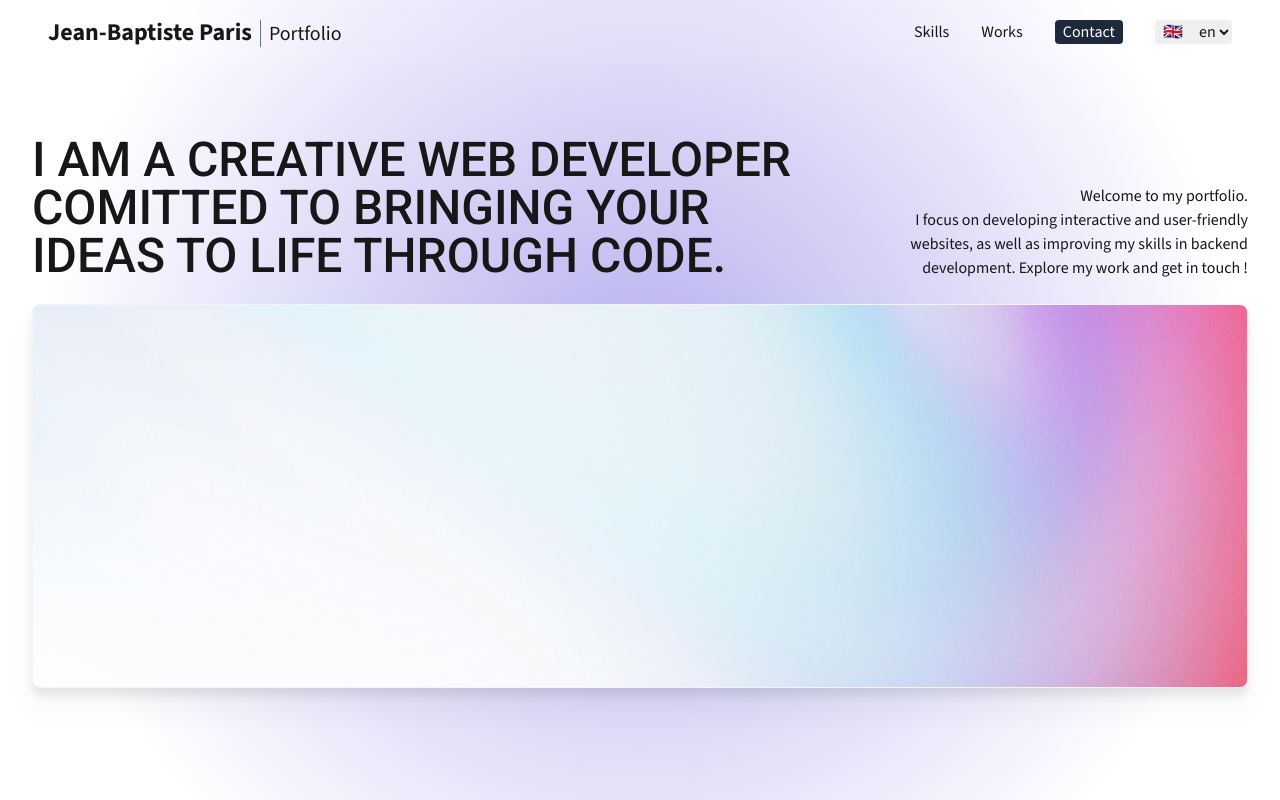
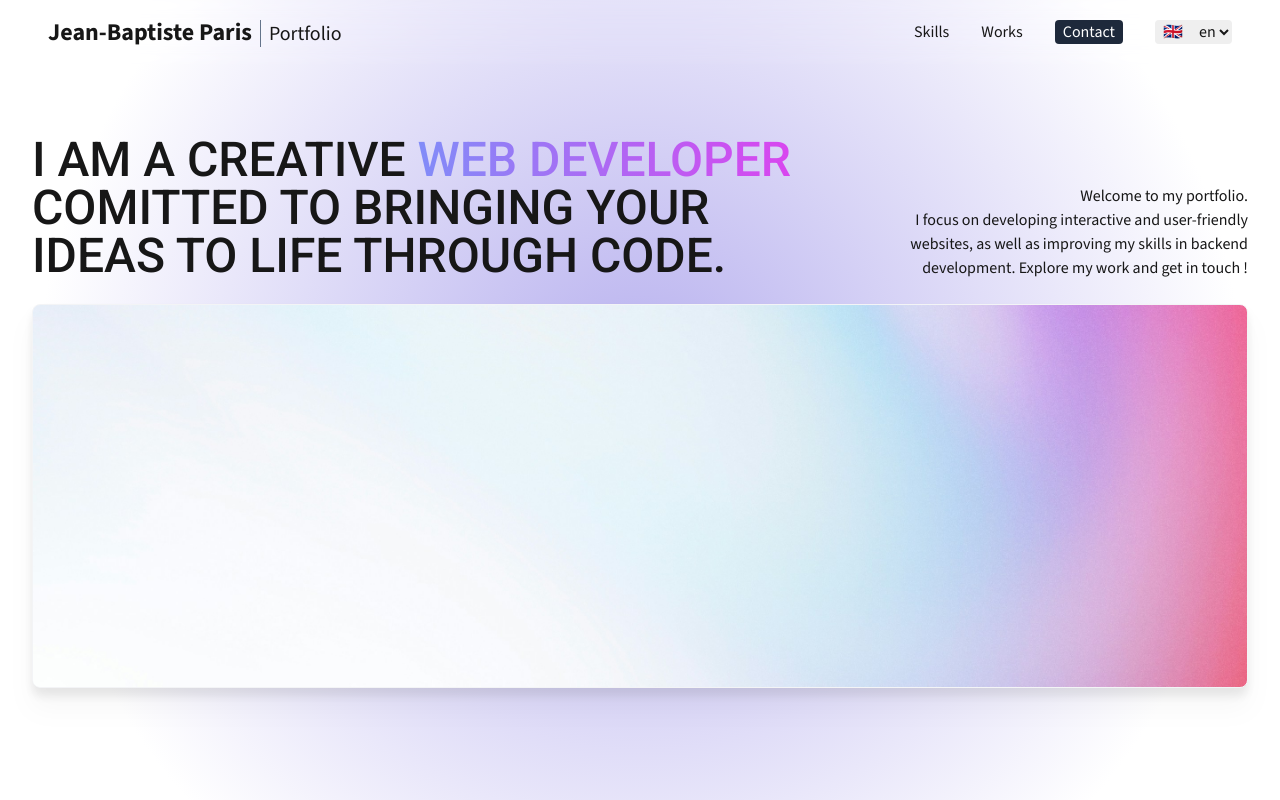
Before and after one commit to Jean-Baptiste-Paris/Porfolio-2024, a React (Vite) app: page / in a window 1280 px wide. Shown: the top 800 px of the page. Built offline with nearby package versions, Linux system fonts and the light colour scheme.

Commit message:
Create HiglightSpan component

```diff
--- /dev/null
+++ b/src/assets/components/HiglightSpan/index.tsx
@@ -0,0 +1,25 @@
+function HighlightSpan({
+  tagType = 'div',
+  highlight,
+  classes = '',
+  highlightClasses = '',
+  children,
+}: {
+  tagType?: keyof JSX.IntrinsicElements
+  highlight: string
+  classes?: string
+  highlightClasses?: string
+  children: string
+}) {
+  const Tag = tagType as keyof JSX.IntrinsicElements
+  const parts = children.split(highlight)
+  return (
+    <Tag className={classes}>
+      {parts[0]}
+      <span className={highlightClasses}>{highlight}</span>
+      {parts[1]}
+    </Tag>
+  )
+}
+
+export default HighlightSpan
--- a/src/layout/Header/index.tsx
+++ b/src/layout/Header/index.tsx
@@ -5,7 +5,7 @@ import LanguageSelector from '../../assets/components/LanguageSelector'
 function Header() {
   const { t } = useTranslation('common')
   return (
-    <header className="w-full p-4 flex justify-center sticky top-0 backdrop-blur-xl sticky:bg-white/30">
+    <header className="w-full p-4 flex justify-center sticky top-0 backdrop-blur-xl sticky:bg-white/30 z-50">
       <div className="w-full max-w-screen-xl px-8 flex items-center justify-between">
         <Link to="/">
           <h1 className="text-2xl font-bold">
--- a/src/locales/en/home.json
+++ b/src/locales/en/home.json
@@ -1,6 +1,7 @@
 {
   "hero": {
     "mainMessage": "I am a creative web developer comitted to bringing your ideas to life through code.",
+    "highlight": "web developer",
     "welcome": "Welcome to my portfolio.",
     "subMessage": "I focus on developing interactive and user-friendly websites, as well as improving my skills in backend development. Explore my work and get in touch !"
   }
--- a/src/locales/fr/home.json
+++ b/src/locales/fr/home.json
@@ -1,6 +1,7 @@
 {
   "hero": {
-    "mainMessage": "Je suis un développeur web créatif, déterminé à donner vie à vos idées grâce au code.",
+    "mainMessage": "Je suis un développeur web créatif déterminé à donner vie à vos idées grâce au code.",
+    "highlight": "développeur web",
     "welcome": "Bienvenue sur mon portfolio.",
     "subMessage": "Je développe des sites interactifs et user-friendly, et\u00A0j'améliore mes compétences en back-end. Explorez\u00A0mes travaux et contactez-moi !"
   }
--- a/src/pages/Home/index.tsx
+++ b/src/pages/Home/index.tsx
@@ -1,14 +1,22 @@
 import HeroMessage from '../../assets/components/HeroMessage'
+import HighlightSpan from '../../assets/components/HiglightSpan'
 import Section from '../../layout/Section'
 import { useTranslation } from 'react-i18next'
 
 function Home() {
   const { t } = useTranslation('home')
+
   const heroMainMessage = (
-    <div className="text-5xl font-display font-medium uppercase">
+    <HighlightSpan
+      tagType="div"
+      highlight={t('hero.highlight')}
+      classes="text-5xl font-display font-medium uppercase"
+      highlightClasses="text-transparent bg-clip-text bg-gradient-to-r from-indigo-400 to-fuchsia-500"
+    >
       {t('hero.mainMessage')}
-    </div>
+    </HighlightSpan>
   )
+
   const heroSubMessage = (
     <div className="text-base">
       {t('hero.welcome')}
```
